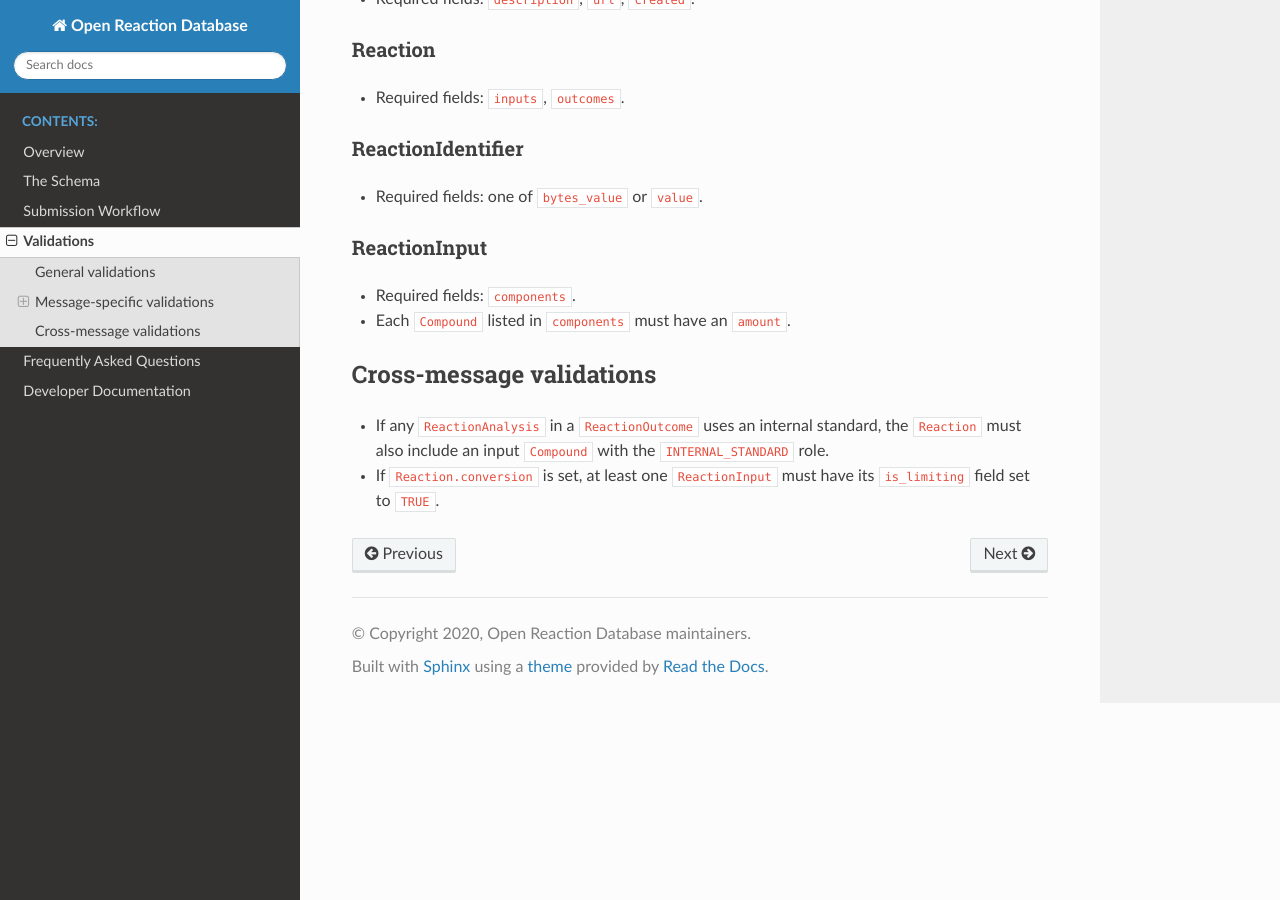
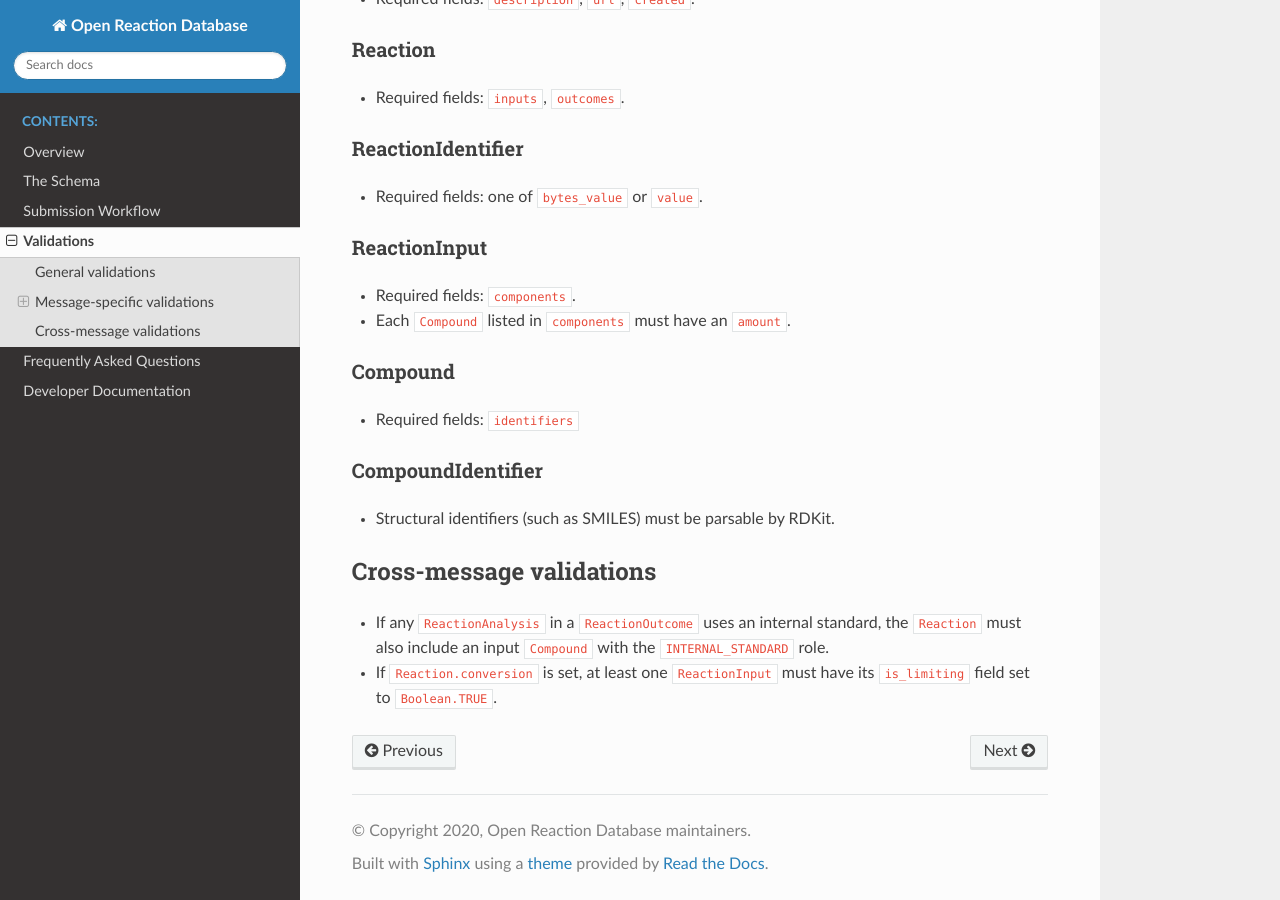
Before and after one commit to open-reaction-database/ord-schema, a Sphinx documentation site: the page built from docs/validations.md, in a window 1280 px wide and 900 px high, scrolled down 676 px. Built offline with Sphinx 7.4.7 and the Read the Docs theme 2.0.0, drawn with Linux system fonts in a browser that asks for light colours.

Commit message:
Move identifier validation to the right place

```diff
--- a/docs/validations.md
+++ b/docs/validations.md
@@ -38,10 +38,18 @@ including required fields and checks for consistency across messages.
 * Required fields: `components`.
 * Each `Compound` listed in `components` must have an `amount`.
 
+### Compound
+
+* Required fields: `identifiers`
+
+### CompoundIdentifier
+
+* Structural identifiers (such as SMILES) must be parsable by RDKit.
+
 ## Cross-message validations
 
 * If any `ReactionAnalysis` in a `ReactionOutcome` uses an internal standard,
   the `Reaction` must also include an input `Compound` with the
   `INTERNAL_STANDARD` role.
 * If `Reaction.conversion` is set, at least one `ReactionInput` must have its
-  `is_limiting` field set to `TRUE`.
+  `is_limiting` field set to `Boolean.TRUE`.
```
Also changed, not shown: 1 other file.
